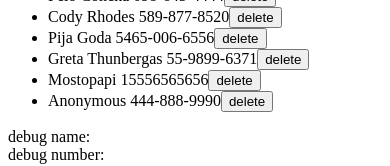
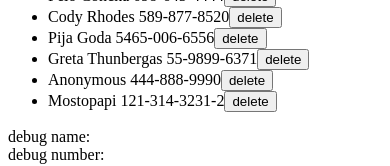
Before and after one commit to MikoVelascoRamirez/fullstackopen-exercises-repo, a React (Vite) app in the folder part2/exercsies/4.-phone_book_continuation_server/: page / in a window 390 px wide. Shown: the part 459-625 px from the top of the page. Built offline with nearby package versions, Linux system fonts and the light colour scheme; data requests are answered from the project's data file.

Commit message:
76. displaying success message on updating contact's phone.

```diff
--- a/part2/exercsies/4.-phone_book_continuation_server/db.json
+++ b/part2/exercsies/4.-phone_book_continuation_server/db.json
@@ -61,14 +61,14 @@
       "number": "55-9899-6371"
     },
     {
-      "id": "b166",
-      "name": "Mostopapi",
-      "number": "15556565656"
-    },
-    {
       "id": "fa06",
       "name": "Anonymous",
       "number": "444-888-9990"
+    },
+    {
+      "id": "ed66",
+      "name": "Mostopapi",
+      "number": "121-314-3231-2"
     }
   ]
 }
--- a/part2/exercsies/4.-phone_book_continuation_server/src/App.jsx
+++ b/part2/exercsies/4.-phone_book_continuation_server/src/App.jsx
@@ -69,6 +69,10 @@ const App = () => {
           return person;
         });
         console.log(personsList);
+        setMessage(`${data.name}'s phone was updated.`)
+        setTimeout(() => {
+          setMessage(null);
+        }, 3000);
         setPersons(personsList);
         setFilteredList(personsList);
         setNewName("");
```
